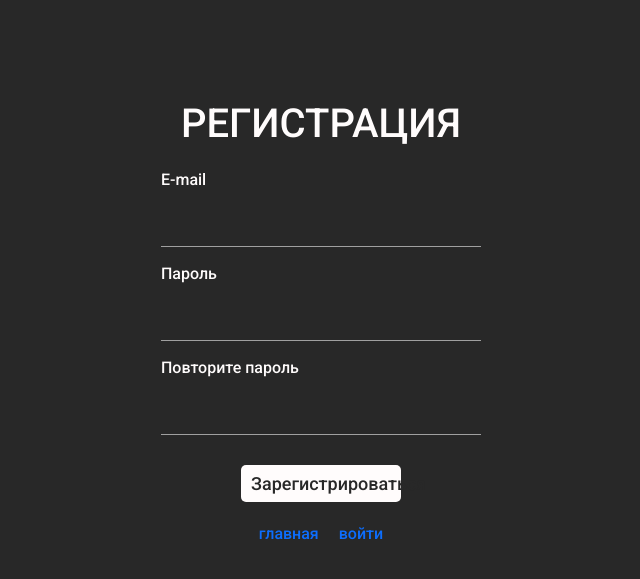
After one commit to Praenik/knaaru.github.io, a PHP site: page /reg.php in a window 1280 px wide. The commit adds this page. Shown: the top 579 px of the page, without its empty margins (319-959 px from the left). Run offline with PHP 8.4, Linux system fonts and the light colour scheme.

Commit message:
Регистрация v1.0

```diff
--- a/css/index.css
+++ b/css/index.css
@@ -167,10 +167,8 @@
 .ach-photo {
     margin: 0 auto 20px;
 
-    width: 100%;
-    height: 100%;
-    max-width: 200px;
-    max-height: 200px;
+    width: 200px;
+    height: 200px;
 
     border-radius: 50%;
     object-fit: cover;
--- a/css/main.css
+++ b/css/main.css
@@ -2,8 +2,8 @@
     --dark: #282828;
     --light: #fffcfc;
     --gray: #a0a0a0;
-    --light: #fffcfc;
     --blue: #0d6efd;
+    --red: #a80707;
 }
 
 *{
--- /dev/null
+++ b/css/reg.css
@@ -0,0 +1,89 @@
+@import url("main.css");
+@import url("nav.css");
+@import url("footer.css");
+
+.reg_block{
+    margin-top: 100px;
+}
+
+.reg_title{
+    text-transform: uppercase;
+    text-align: center;
+    margin: 0 0 10px;
+}
+
+.reg_error_block {
+    font-size: 16px;
+    text-align: center;
+}
+
+.reg_form{
+    display: flex;
+    justify-content: center;
+    flex-direction: column;
+    width: 25%;
+    margin: 0 auto;
+}
+
+.reg_label{
+    font-size: 16px;
+    margin: 10px 0 0px;
+}
+
+.reg_input{
+    height: 50px;
+
+    margin: 5px 0;
+
+    color: var(--light);
+
+    border: none;
+    border-bottom: 1px var(--gray) solid;
+    background-color: transparent;
+
+    transition: border-bottom-color .2s linear;
+}
+
+.reg_input:focus{
+    outline: none;
+    caret-color: var(--light);
+    border-bottom: 1px var(--light) solid;
+}
+
+.reg_error{
+    color: var(--red);
+    font-size: 16px;
+}
+
+.reg_btn{
+    background-color: var(--light);
+    width: 50%;
+
+    border: none;
+    border-radius: 5px;
+
+    margin: 25px auto 0;
+    padding: 5px 10px ;
+
+    font-size: 18px;
+    color: var(--dark);
+}
+
+.reg_btn[disabled=true]{
+    background-color: var(--dark);
+    color: var(--light);
+}
+
+.reg_footer{
+    display: flex;
+    justify-content: center;
+
+    margin-top: 20px;
+}
+
+.reg_link{
+    font-size: 16px;
+    text-decoration: none;
+    color: var(--blue);
+    margin: 0 10px;
+}
--- a/error404.php
+++ b/error404.php
@@ -1,3 +1,4 @@
+<? session_start() ?>
 <!DOCTYPE html>
 <html lang="ru">
 
--- a/index.php
+++ b/index.php
@@ -1,3 +1,4 @@
+<? session_start() ?>
 <!DOCTYPE html>
 <html lang="ru">
 
@@ -26,7 +27,7 @@
 
   <?php
     include "php/db_connect.php";
-    $db_table = "gen_news";
+    $db_table = "news";
     require_once 'templates/nav.php';
   ?>
 
--- /dev/null
+++ b/js/reg.js
@@ -0,0 +1,51 @@
+$(document).ready( () => {
+    const regExEmail = /.+@.+\..+/i
+    const email = $('input[name=email]')
+    const password = $('input[name=password]')
+    const password2 = $('input[name=password2]')
+
+    email.blur( () => {
+        if (email.val() !== '')
+            if (email.val().search(regExEmail) === 0){
+                $('#valid_email_message').text('')
+                $('button[type=submit]').removeAttr('disabled')
+            } else {
+                $('#valid_email_message').text('Неправильный E-mail')
+                $('button[type=submit]').attr('disabled', 'disabled')
+            }
+        else {
+            $('#valid_email_message').text('Введите ваш E-mail')
+            $('button[type=submit]').attr('disabled', 'disabled')
+        }
+    })
+
+    password.blur( () => {
+        if (password.val() !== '')
+            if (password.val().length >= 6) {
+                $('#valid_password_message').text('')
+                $('button[type=submit]').removeAttr('disabled')
+            } else {
+                $('#valid_password_message').text('Минимальная длина пароля 6 символов')
+                $('button[type=submit]').attr('disabled', 'disabled')
+            }
+        else {
+            $('#valid_password_message').text('Введите пароль')
+            $('button[type=submit]').attr('disabled', 'disabled')
+        }
+    })
+
+    password2.blur( () => {
+        if (password2.val() !== '')
+            if (password2.val() === password.val()) {
+                $('#valid_password2_message').text('')
+                $('button[type=submit]').removeAttr('disabled')
+            } else {
+                $('#valid_password2_message').text('Пароли не совпадают')
+                $('button[type=submit]').attr('disabled', 'disabled')
+            }
+        else {
+            $('#valid_password2_message').text('Повторите пароль')
+            $('button[type=submit]').attr('disabled', 'disabled')
+        }
+    })
+})
--- a/news.php
+++ b/news.php
@@ -1,3 +1,4 @@
+<? session_start() ?>
 <!DOCTYPE html>
 <html lang="ru">
 
@@ -33,8 +34,9 @@
   <?php require_once 'templates/footer.php'?>
 
   <!-- JavaScript -->
+  <script src="https://ajax.googleapis.com/ajax/libs/jquery/2.2.0/jquery.min.js"></script>
   <script src="https://cdn.jsdelivr.net/npm/bootstrap@5.0.0-beta2/dist/js/bootstrap.bundle.min.js" integrity="sha384-b5kHyXgcpbZJO/tY9Ul7kGkf1S0CWuKcCD38l8YkeH8z8QjE0GmW1gYU5S9FOnJ0" crossorigin="anonymous"></script>
   <script type="text/javascript" src="js/info-slider.js"></script>
-  <script src="js/app.js"></script>
+  <script src="js/news.js"></script>
 </body>
 </html>
--- a/php/db_connect.php
+++ b/php/db_connect.php
@@ -2,5 +2,6 @@
 $db_host = "localhost";
 $db_user = "root";
 $db_password = "root";
-$db_base = "test";
+$db_base = "knaaru";
 $db = new PDO("mysql:host=$db_host;dbname=$db_base", $db_user, $db_password, [PDO::ATTR_ERRMODE => PDO::ERRMODE_EXCEPTION]);
+$address_site = "http://knaaru/";
--- a/php/load_news.php
+++ b/php/load_news.php
@@ -1,6 +1,6 @@
 <?php
 include "db_connect.php";
-$db_table = "gen_news";
+$db_table = "news";
 $offset_get = $_GET['offset'];
 $offset = (int)$offset_get;
 $query = $db->query("SELECT * FROM $db_table ORDER BY id DESC LIMIT $offset, 4");
--- a/post.php
+++ b/post.php
@@ -1,3 +1,4 @@
+<? session_start() ?>
 <!DOCTYPE html>
 <html lang="ru">
 
@@ -22,7 +23,7 @@
     <?php require_once 'templates/nav.php';
 
     include 'php/db_connect.php';
-    $db_table = 'gen_news';
+    $db_table = 'news';
 
     $id = $_GET['id'];
     ?>
--- /dev/null
+++ b/reg.php
@@ -0,0 +1,63 @@
+<? session_start() ?>
+<!DOCTYPE html>
+<html lang="ru">
+
+<head>
+    <meta charset="UTF-8">
+    <meta name="viewport" content="width=device-width, initial-scale=1.0">
+    <meta http-equiv="X-UA-Compatible" content="ie=edge">
+
+    <!-- CSS only -->
+    <link href="https://cdn.jsdelivr.net/npm/bootstrap@5.0.0-beta2/dist/css/bootstrap.min.css" rel="stylesheet" integrity="sha384-BmbxuPwQa2lc/FVzBcNJ7UAyJxM6wuqIj61tLrc4wSX0szH/Ev+nYRRuWlolflfl" crossorigin="anonymous">
+    <link rel="stylesheet" href="css/reg.css">
+
+    <link rel="preconnect" href="https://fonts.gstatic.com">
+    <link href="https://fonts.googleapis.com/css2?family=Roboto:wght@500;700&display=swap" rel="stylesheet">
+
+    <title>Регистрация</title>
+    <link rel="shortcut icon" href="images/favicon.png" type="image/png">
+</head>
+
+<body>
+    <div class="reg_block">
+        <h1 class="reg_title">регистрация</h1>
+        <div class="reg_error_block">
+            <?php
+            if (isset($_SESSION['error_messages']) && !empty($_SESSION['error_messages'])) {
+                echo $_SESSION['error_messages'];
+                unset($_SESSION['error_messages']);
+            }
+            if (isset($_SESSION['success_messages']) && !empty($_SESSION['success_messages'])) {
+                echo $_SESSION['success_messages'];
+                unset($_SESSION['success_messages']);
+            }
+            ?>
+        </div>
+        <? if (!isset($_SESSION['email']) && !isset($_SESSION['password'])): ?>
+        <form class="reg_form" action="php/register.php" method="post">
+            <div class="reg_label" for="email">E-mail</div>
+            <input class="reg_input" name="email" type="email" required>
+            <div id="valid_email_message" class="reg_error"></div>
+            <div class="reg_label" for="password">Пароль</div>
+            <input class="reg_input" name="password" type="password" required>
+            <div id="valid_password_message" class="reg_error"></div>
+            <div class="reg_label" for="password2">Повторите пароль</div>
+            <input class="reg_input" name="password2" type="password" required>
+            <div id="valid_password2_message" class="reg_error"></div>
+            <button class="reg_btn" name="reg_btn" type="submit" value="Зарегистрироваться">Зарегистрироваться</button>
+        </form>
+        <? else: ?>
+        <div class="reg_label">Вы уже зарегестрированы</div>
+        <? endif ?>
+        <div class="reg_footer">
+            <a href="index.php" class="reg_link">главная</a>
+            <a href="auth.php" class="reg_link">войти</a>
+        </div>
+    </div>
+
+    <script src="https://cdn.jsdelivr.net/npm/bootstrap@5.0.0-beta2/dist/js/bootstrap.bundle.min.js" integrity="sha384-b5kHyXgcpbZJO/tY9Ul7kGkf1S0CWuKcCD38l8YkeH8z8QjE0GmW1gYU5S9FOnJ0" crossorigin="anonymous"></script>
+    <script src="https://ajax.googleapis.com/ajax/libs/jquery/2.2.0/jquery.min.js"></script>
+    <script src="js/reg.js"></script>
+</body>
+
+</html>
--- a/rules.php
+++ b/rules.php
@@ -1,3 +1,4 @@
+<? session_start() ?>
 <!DOCTYPE html>
 <html lang="ru">
 
```
Also changed, not shown: auth.php (added, +60 -0 lines), js/news.js (renamed from js/app.js, +4 -8 lines), php/authorize.php (added, +75 -0 lines), php/logout.php (added, +8 -0 lines), php/register.php (added, +110 -0 lines), templates/nav.php (+13 -2 lines), test_form.php (deleted, +0 -44 lines), test_generate.php (deleted, +0 -64 lines).
